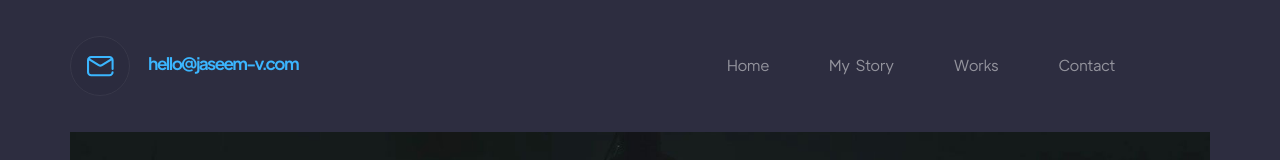
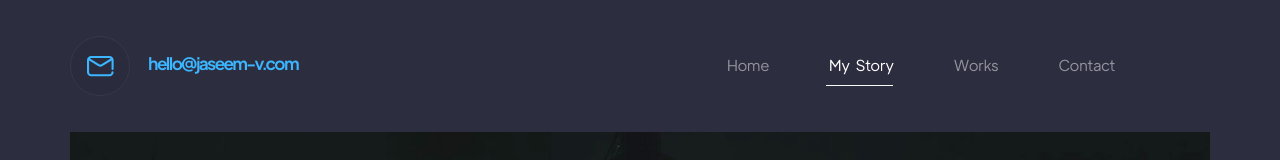
Before and after one commit to Jaseem-v/jaseem, a Next.js app: page /my-story in a window 1280 px wide. Shown: the top 160 px of the page. Built offline with nearby package versions, Linux system fonts and the light colour scheme.

Commit message:
navbar error fixed

```diff
--- a/components/Navbar.jsx
+++ b/components/Navbar.jsx
@@ -1,17 +1,29 @@
 import Link from 'next/link'
-import React, { useEffect, useState } from 'react'
+import { useRouter } from 'next/router'
+import React, { useEffect, useRef, useState } from 'react'
 
 export default function Navbar() {
 
     const [isToggle, setIsToggle] = useState(false)
-
+    const [height, setHeight] = useState(263)
+    const ref = useRef(null)
     const handleToggle = () => {
         setIsToggle(!isToggle)
     }
+    const handleToggleWithDelay = () => {
+        setTimeout(() => {
+            setIsToggle(!isToggle)
+        }, 1000);
+    }
+    useEffect(() => {
+        setHeight(ref.current.clientHeight)
+        console.log(height);
+    }, [isToggle])
 
+    const router = useRouter();
 
     return (
-        <header id="nav" className="header header-stick header-fixed header-white-transprant">
+        <header id="nav" className="header header-stick header-fixed header-white-transprant" >
             <div className="header-wrap">
                 {/* <!----CONTAINER START--------> */}
                 <div className="container-sm">
@@ -20,7 +32,7 @@ export default function Navbar() {
                         <div className="container">
                             <div className="navbar-header">
                                 {/* <!---TOGGLE BUTTON STARTS----> */}
-                                <button type="button" className="navbar-toggle collapsed" data-toggle="collapse"
+                                <button type="button" className={isToggle ? "navbar-toggle collapsed in" : "navbar-toggle collapsed"} data-toggle="collapse"
                                     data-target="#Navbar" onClick={handleToggle}>
                                     <span className="icon-bar top-bar"></span>
                                     <span className="icon-bar middle-bar"></span>
@@ -34,19 +46,19 @@ export default function Navbar() {
 
 
 
-                                <div className={isToggle ? "collapse navbar-collapse in" : "collapse navbar-collapse"} id="Navbar">
+                                <div className={isToggle ? "collapse navbar-collapse in" : "collapse navbar-collapse"} id="Navbar" ref={ref} >
                                     <ul className="nav navbar-nav navbar-right mega hover-effect">
                                         <li className="center">
-                                            <Link className="scroll active" href="/">Home</Link>
+                                            <Link className={router.pathname == "/" ? "scroll active" : "scroll"} href="/" onClick={handleToggleWithDelay}>Home</Link>
                                         </li>
                                         <li className="center">
-                                            <Link className="scroll" href="/my-story">My Story</Link>
+                                            <Link className={router.pathname == "/my-story" ? "scroll active" : "scroll"} href="/my-story" onClick={handleToggleWithDelay}>My Story</Link>
                                         </li>
                                         <li className="center">
-                                            <Link className="scroll" href="/works">Works</Link>
+                                            <Link className={router.pathname == "/works" ? "scroll active" : "scroll"} href="/works" onClick={handleToggleWithDelay}>Works</Link>
                                         </li>
                                         <li className="center">
-                                            <Link className="scroll" href="/contact">Contact</Link>
+                                            <Link className={router.pathname == "/contact" ? "scroll active" : "scroll"} href="/contact" onClick={handleToggleWithDelay}>Contact</Link>
                                         </li>
                                     </ul>
                                 </div>
--- a/pages/my-story.jsx
+++ b/pages/my-story.jsx
@@ -193,6 +193,22 @@ export default function Mystory() {
                     </div>
                 </div>
             </section>
+
+            <section className="sec-list  works" id="dribbble-banner">
+                <div className="container">
+                    <div className="head-text github-box">
+                        <div className="right-box-w wow fadeInUp" data-wow-duration="0.5s" style={{ visibility: "hidden" }}>
+                            <p className="wow fadeInUp" data-wow-duration="0.5s" style={{ visibility: "hidden" }}>
+                                <img src="images/new-list/code.png" /> </p>
+                            <h3 className="wow fadeInUp" data-wow-duration="0.7s" style={{ visibility: "hidden" }}>See my works
+                            </h3>
+                            <div className="drbbbile-bnt wow fadeInUp" data-wow-duration="0.9s" style={{ visibility: "hidden" }}>
+                                <Link href="/works" className="sec-color">Go to work page</Link>
+                            </div>
+                        </div>
+                    </div>
+                </div>
+            </section>
         </div>
     )
 }
--- a/styles/style.css
+++ b/styles/style.css
@@ -108,7 +108,9 @@ strong {
 }
 
 .hover-effect li a:before,
-.hover-effect li a:after {
+.hover-effect li a:after,
+.hover-effect li a.active:before,
+.hover-effect li a.active:after {
     content: '';
     position: absolute;
     width: 0%;
@@ -130,17 +132,20 @@ strong {
     transition: width 0.5s cubic-bezier(0.22, 0.61, 0.36, 1);
 }
 
-.navbar-default .navbar-nav>li>a:hover {
+.navbar-default .navbar-nav>li>a:hover,
+.navbar-default .navbar-nav>li>a.active {
     color: #fff;
 }
 
-.hover-effect li a:hover:before {
+.hover-effect li a:hover:before,
+.hover-effect li a.active:before {
     background: #fafafa;
     width: 70%;
     transition: width 0.5s cubic-bezier(0.22, 0.61, 0.36, 1);
 }
 
-.hover-effect li a:hover:after {
+.hover-effect li a:hover:after,
+.hover-effect li a.active:after {
     background: transparent;
     width: 70%;
     transition: 0s;
@@ -175,6 +180,10 @@ strong {
     border-color: transparent;
 }
 
+.navbar-default .navbar-collapse {
+    transition: all 0.5s ease-in-out;
+}
+
 .header-sticky {
     height: 70px;
     background-color: rgba(255, 255, 255, 0.92);
@@ -195,6 +204,7 @@ strong {
     background-image: none;
     border: 1px solid transparent;
     border-radius: 4px;
+    transition: all .3s ease-in-out;
 }
 
 .navbar-default .navbar-toggle {
@@ -207,6 +217,8 @@ strong {
     width: 28px;
     height: 4px;
     border-radius: 1px;
+    transform: translateY(0px) rotate(0deg);
+
 }
 
 .navbar-default .navbar-toggle .icon-bar {
@@ -222,10 +234,24 @@ strong {
     margin-top: 6px;
 }
 
+.navbar-toggle.in .top-bar {
+    transform: translateY(6px) rotate(45deg);
+}
+
+.navbar-toggle.in .bottom-bar {
+    transform: translateY(-9px) rotate(-45deg);
+}
+
+.navbar-toggle.in .middle-bar {
+    opacity: 0;
+}
+
 @media (min-width: 768px) {
     .navbar-right {
         float: right !important;
     }
+
+
 }
 
 /*---- PHONE DISPLAY ----*/
@@ -234,7 +260,7 @@ strong {
 
     .hover-effect li a:before,
     .hover-effect li a:after {
-        top: 50%;
+        /* top: 50%; */
         margin-left: 38%;
         margin-right: 38%;
     }
@@ -269,6 +295,12 @@ strong {
 
     .navbar-default .nav {
         background-color: rgba(255, 255, 255, 0.92);
+    }
+
+    .hover-effect li a:hover:before,
+    .hover-effect li a.active:before {
+        width: 30%;
+        margin-left: 0px;
     }
 }
 
@@ -651,6 +683,10 @@ button.owl-thumb-item.active img {
     background-color: #000;
     min-height: 750px;
     overflow: visible;
+}
+
+#dribbble-banner.works {
+    background-image: url(/images/works.jpg);
 }
 
 .banner1 {
```
Also changed, not shown: pages/_app.jsx (line endings or trailing spaces), public/images/new-list/code.png (added), public/images/works.jpg (added).
